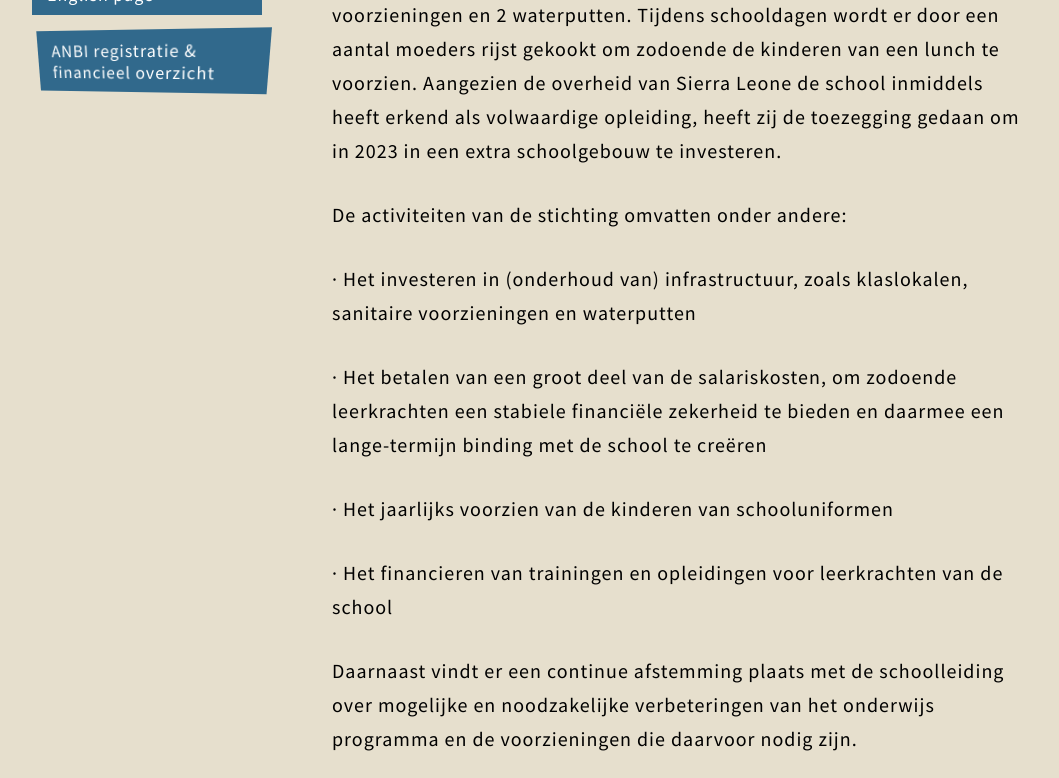
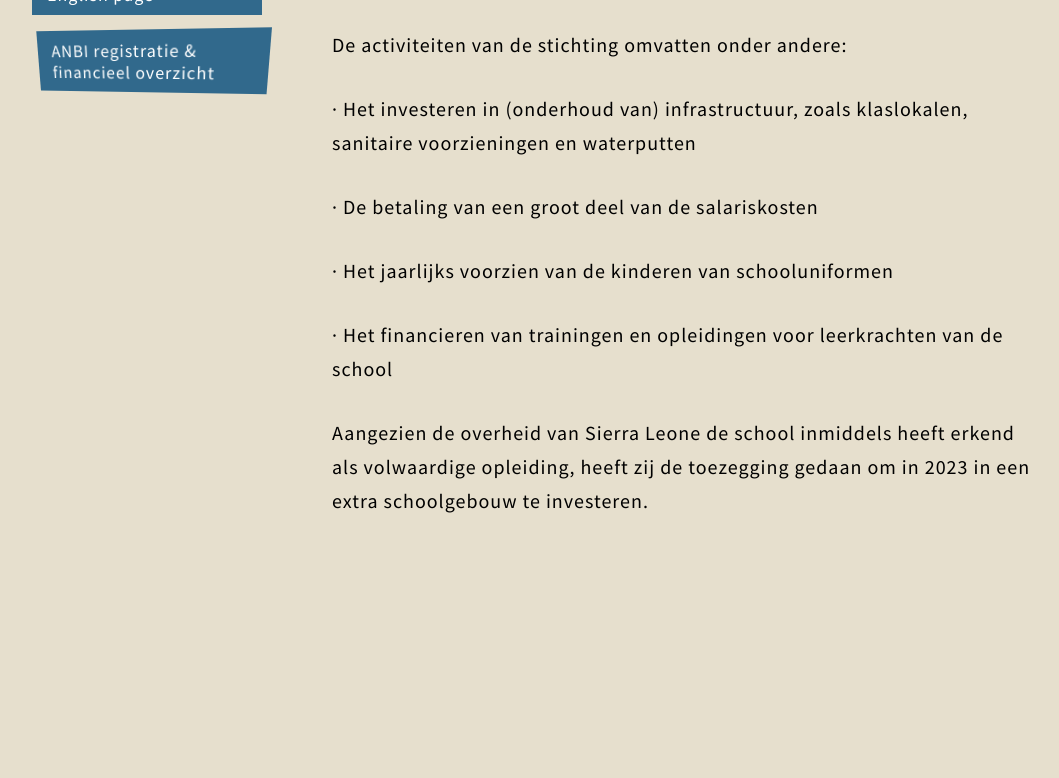
Before and after one commit to cornae/makombeh, a Jekyll site: the page built from content/_algemeen/over.md, in a window 1280 px wide and 1400 px high, scrolled down 484 px, cut to the strip 496-1274 px from the top of the window. Shown: the whole strip, without its empty margins (108-1167 px from the left). Built offline with Jekyll 4.4.1, drawn with Linux system fonts in a browser that asks for light colours; some of the changed text lies outside the part shown.

Commit message:
Update from Forestry.io Marco Stoltenborg updated content/_algemeen/over.md

```diff
--- a/content/_algemeen/over.md
+++ b/content/_algemeen/over.md
@@ -6,16 +6,16 @@ index: 1
 ---
 # Over de stichting
 
-Stichting Makombeh is opgericht in het voorjaar van 2008 met als doel onderwijs te bieden aan kinderen in de leeftijd van 4 tot 12 jaar, in het dorpje Makombeh, gelegen in het binnenland van het West-Afrikaanse Sierra Leone. De stichting is in 2008 gestart met lesgeven aan een twintigtal kinderen door 1 leerkracht, in de buitenlucht. Inmiddels wordt er door 9 leerkrachten dagelijks onderwijs gegeven aan 200 kinderen, gebruik makend van 2 schoolgebouwen met ieder 3 klaslokalen, plus sanitaire voorzieningen en 2 waterputten. Tijdens schooldagen wordt er door een aantal moeders rijst gekookt om zodoende de kinderen van een lunch te voorzien. Aangezien de overheid van Sierra Leone de school inmiddels heeft erkend als volwaardige opleiding, heeft zij de toezegging gedaan om in 2023 in een extra schoolgebouw te investeren.
+Stichting Makombeh is opgericht in het voorjaar van 2008 met als doel onderwijs te bieden aan kinderen in de leeftijd van 4 tot 12 jaar, in het dorpje Makombeh, gelegen in het binnenland van het West-Afrikaanse Sierra Leone. De stichting is in 2008 gestart met lesgeven aan een twintigtal kinderen door 1 leerkracht, in de buitenlucht. Inmiddels wordt er door 9 leerkrachten dagelijks onderwijs gegeven aan 200 kinderen, gebruik makend van 6 klaslokalen, plus sanitaire voorzieningen.
 
 De activiteiten van de stichting omvatten onder andere:
 
 · Het investeren in (onderhoud van) infrastructuur, zoals klaslokalen, sanitaire voorzieningen en waterputten
 
-· Het betalen van een groot deel van de salariskosten, om zodoende leerkrachten een stabiele financiële zekerheid te bieden en daarmee een lange-termijn binding met de school te creëren
+· De betaling van een groot deel van de salariskosten
 
 · Het jaarlijks voorzien van de kinderen van schooluniformen
 
 · Het financieren van trainingen en opleidingen voor leerkrachten van de school
 
-Daarnaast vindt er een continue afstemming plaats met de schoolleiding over mogelijke en noodzakelijke verbeteringen van het onderwijs programma en de voorzieningen die daarvoor nodig zijn.
+Aangezien de overheid van Sierra Leone de school inmiddels heeft erkend als volwaardige opleiding, heeft zij de toezegging gedaan om in 2023 in een extra schoolgebouw te investeren.
```
